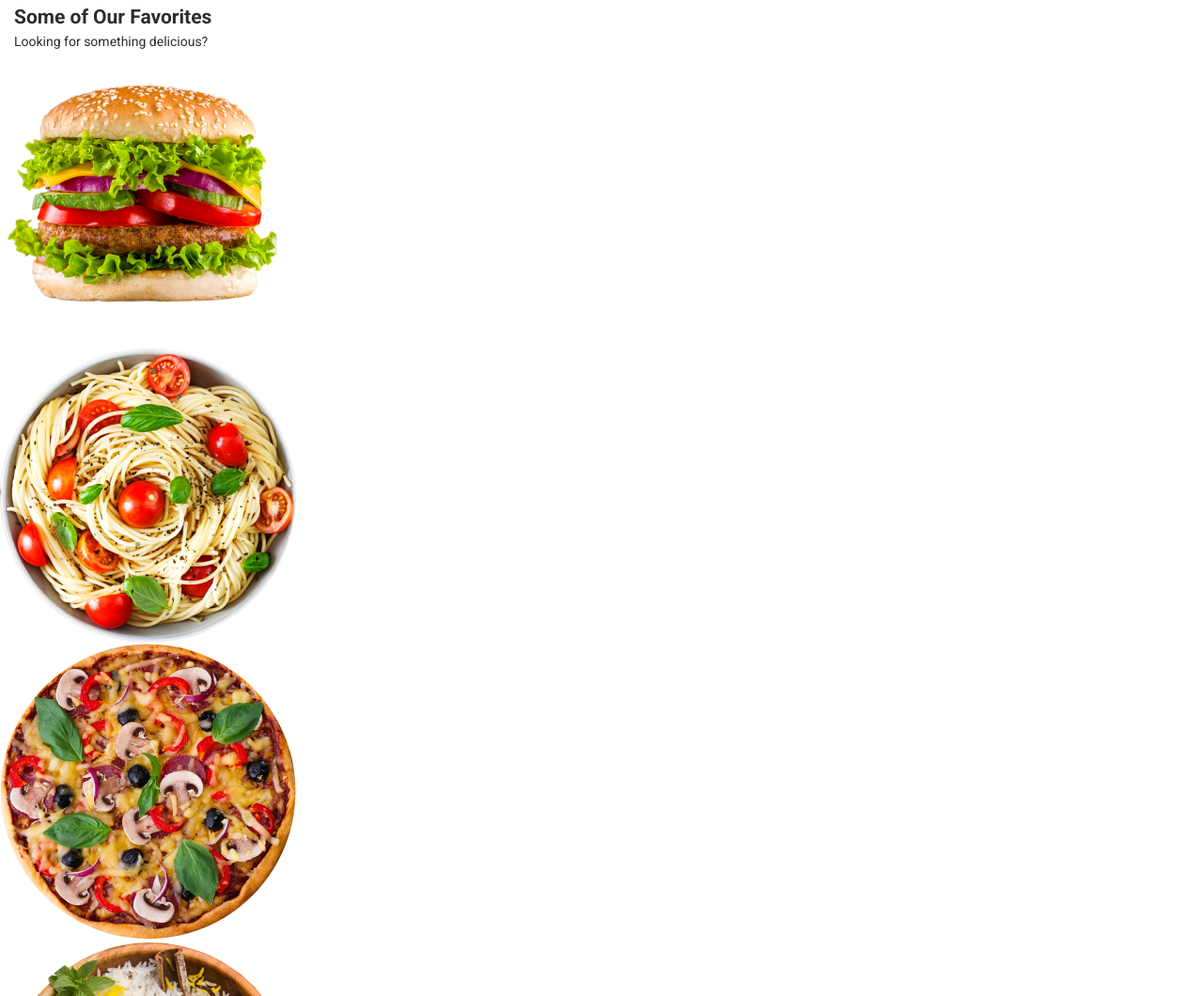
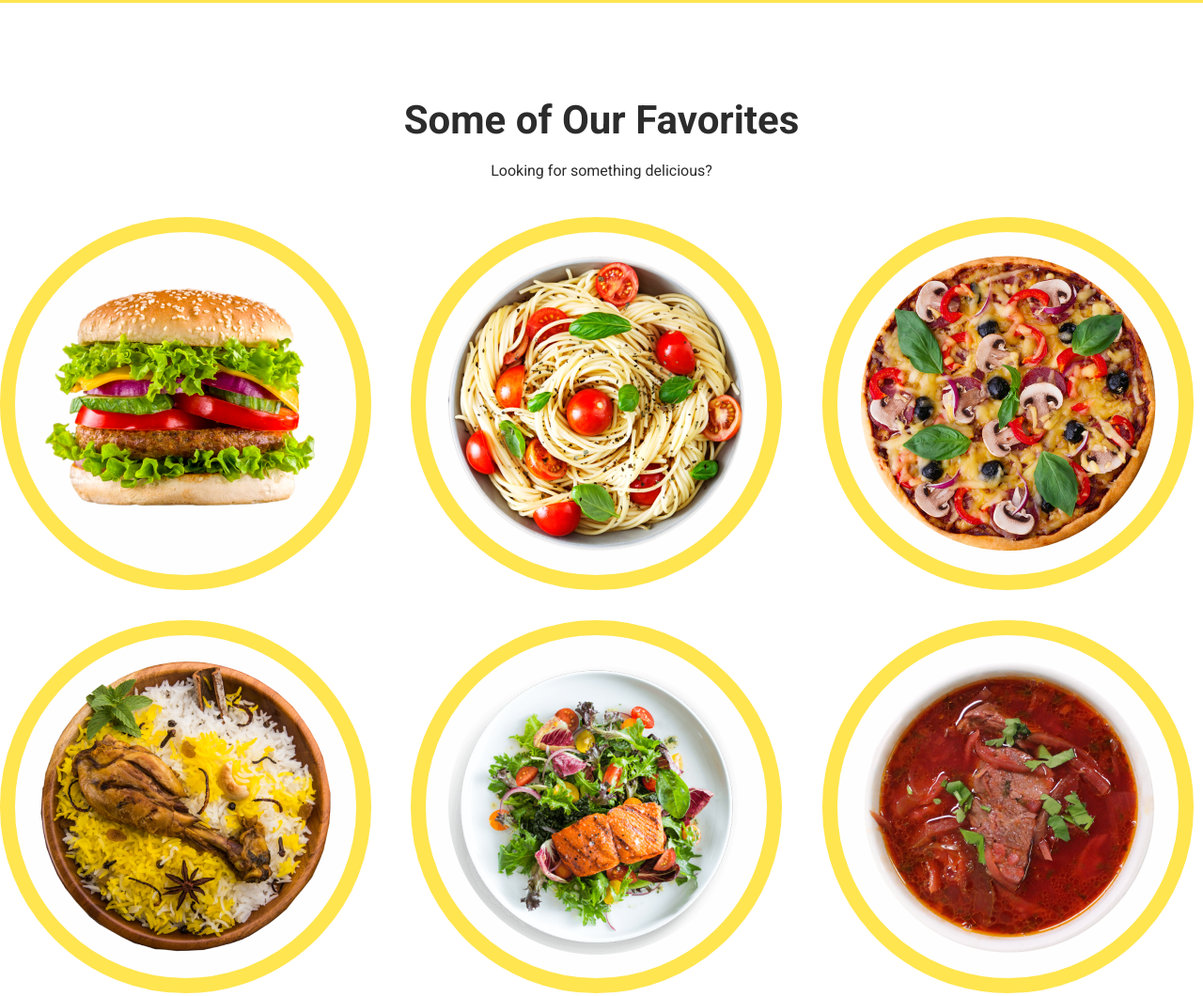
Before and after one commit to Vitalk12/Food, a plain HTML site: page index.html in a window 1280 px wide. Shown: the part 1296-2356 px from the top of the page at 94% size. Drawn offline with nearby package versions, Linux system fonts and the light colour scheme.

Commit message:
OffersFavoritesCss

```diff
--- a/index.html
+++ b/index.html
@@ -71,7 +71,7 @@
       </section>
       <section class="offers">
         <div class="container offers-container">
-          <img src="./images/aple.png" alt="aplle" class="offers-img" />
+<img src="./images/GroupApple.png" alt="aplle" class="offers-img" />
 
           <div class="offers-text">
             <h2 class="offers-title">What’s Special About Our Offerings</h2>
@@ -82,7 +82,7 @@
             </p>
             <ul class="offers-list">
               <li class="offers-item">
-                <img src="./images/Icon Deliv.png" alt="rocket" />
+                <img src="./images/Icon Deliv.png" alt="rocket" class="favorites-icon" />
                 <h3 class="offers-item-name">Fasest Delivery</h3>
                 <p class="offers-item-descr">
                   Our advanced logistics system and dedicated delivery partners
@@ -90,7 +90,7 @@
                 </p>
               </li>
               <li class="offers-item">
-                <img src="./images/Icon Order.png" alt="pointer" />
+                <img src="./images/Icon Order.png" alt="pointer" class="favorites-icon" />
                 <h3 class="offers-item-name">Easy To Order</h3>
                 <p class="offers-item-descr">
                   You can browse through a wide variety of cuisines and
@@ -104,29 +104,29 @@
         </div>
       </section>
 
-      <section class="">
+      <section class="favorites">
         <div class="container">
-          <h2>Some of Our Favorites</h2>
-          <p>Looking for something delicious?</p>
+          <h2 class="favorites-title">Some of Our Favorites</h2>
+          <p class="favorites-descr">Looking for something delicious?</p>
         </div>
-        <ul class="food-link">
-          <li class="food-list">
-            <img src="./images/gamburger.png" alt="Gamburger" width="315" />
+        <ul class="favorites-list">
+          <li class="favorites-item">
+            <div class="favorites-border"><img src="./images/gamburger.png" alt="Gamburger" width="315" class="favorites-img" /></div>
           </li>
-          <li class="food-list">
-            <img src="./images/Pasta.png" alt="Pasta" width="315" />
+          <li class="favorites-item">
+           <div class="favorites-border"> <img src="./images/Pasta.png" alt="Pasta" width="315" class="favorites-img" /></div>
           </li>
-          <li class="food-list">
-            <img src="./images/pizza.png" alt="Pizza" width="315" />
+          <li class="favorites-item">
+            <div class="favorites-border"><img src="./images/pizza.png" alt="Pizza" width="315" class="favorites-img" /></div>
           </li>
-          <li class="food-list">
-            <img src="./images/chicken.png" alt="Chicken" width="315" />
+          <li class="favorites-item">
+            <div class="favorites-border"><img src="./images/chicken.png" alt="Chicken" width="315" class="favorites-img" /></div>
           </li>
-          <li class="food-list">
-            <img src="./images/salat.png" alt="Salat" width="315" />
+          <li class="favorites-item">
+            <div class="favorites-border"><img src="./images/salat.png" alt="Salat" width="315" class="favorites-img" /></div>
           </li>
-          <li class="food-list">
-            <img src="./images/borshch.png" alt="Borshch" width="315" />
+          <li class="favorites-item">
+            <div class="favorites-border"><img src="./images/borshch.png" alt="Borshch" width="315" class="favorites-img" /></div>
           </li>
         </ul>
       </section>
--- a/styles/styles.css
+++ b/styles/styles.css
@@ -121,23 +121,29 @@ img {
   font-weight: 500;
   padding: 6px 18px;
 }
+/*
+  |============================
+  | Offers section
+  |============================
+*/
 .offers {
-  background: #fefefe;
+  background: #FFE550;
 }
 .offers-container {
   display: flex;
-  align-items: flex-end;
+ align-items: flex-end;
 }
 
 .offers-img {
   display: flex;
   flex-shrink: 0;
-  max-height: 502px;
-  margin-right: 90px;
-  border-radius: 550px;
-  border: 5px solid rgba(255, 255, 255, 0.5);
-  margin-bottom: 145px;
+width: 550px;
+max- height: 550px;
+margin-right: 90px;
+border-radius: 550px;
+ margin-bottom: 43px;
 }
+
 .offers-text {
   max-width: 573px;
 }
@@ -155,6 +161,9 @@ img {
   line-height: 1.5;
   max-width: 500px;
   margin-bottom: 48px;
+}
+.favorites-icon {
+    margin-bottom: 8px;
 }
 
 .offers-list {
@@ -191,6 +200,58 @@ img {
   align-items: center;
   margin-bottom: 79px;
 }
+
+/*
+  |============================
+  | Favorites section
+  |============================
+*/
+
+.favorites {
+    padding-top: 100px;
+    padding-bottom: 100px;
+}
+
+
+.favorites-title {
+    text-align: center;
+    font-size: 42px;
+    font-weight: 700;
+    line-height: normal;
+    margin-bottom: 20px;
+}
+.favorites-descr {
+    text-align: center;
+    font-size: 16px;
+    font-weight: 400;
+    line-height: normal;
+    margin-bottom: 40px;
+}
+
+.favorites-list {
+    display: flex;
+    flex-wrap: wrap;
+    gap: 32px;
+    justify-content: center;
+    align-items: center;
+
+}
+
+.favorites-item {
+    width: calc((100% - 64px) / 3);
+}
+.favorites-border {
+    width: 395px;
+    height: 397px;
+    border-radius: 197.5px;
+    border: 16px solid #FFE550;
+    background:#FEFEFE;
+    display: flex;
+    justify-content: center;
+    align-items: center;
+    padding: 41px 40px;
+}
+.favorites-img {}
 /* +++++ Comments +++++ */
 .comments {
 }
@@ -223,7 +284,7 @@ img {
   font-weight: 500;
 }
 
-/**
+/*
   |============================
   | Subscribe section
   |============================
```
Also changed, not shown: images/GroupApple.png (added).
